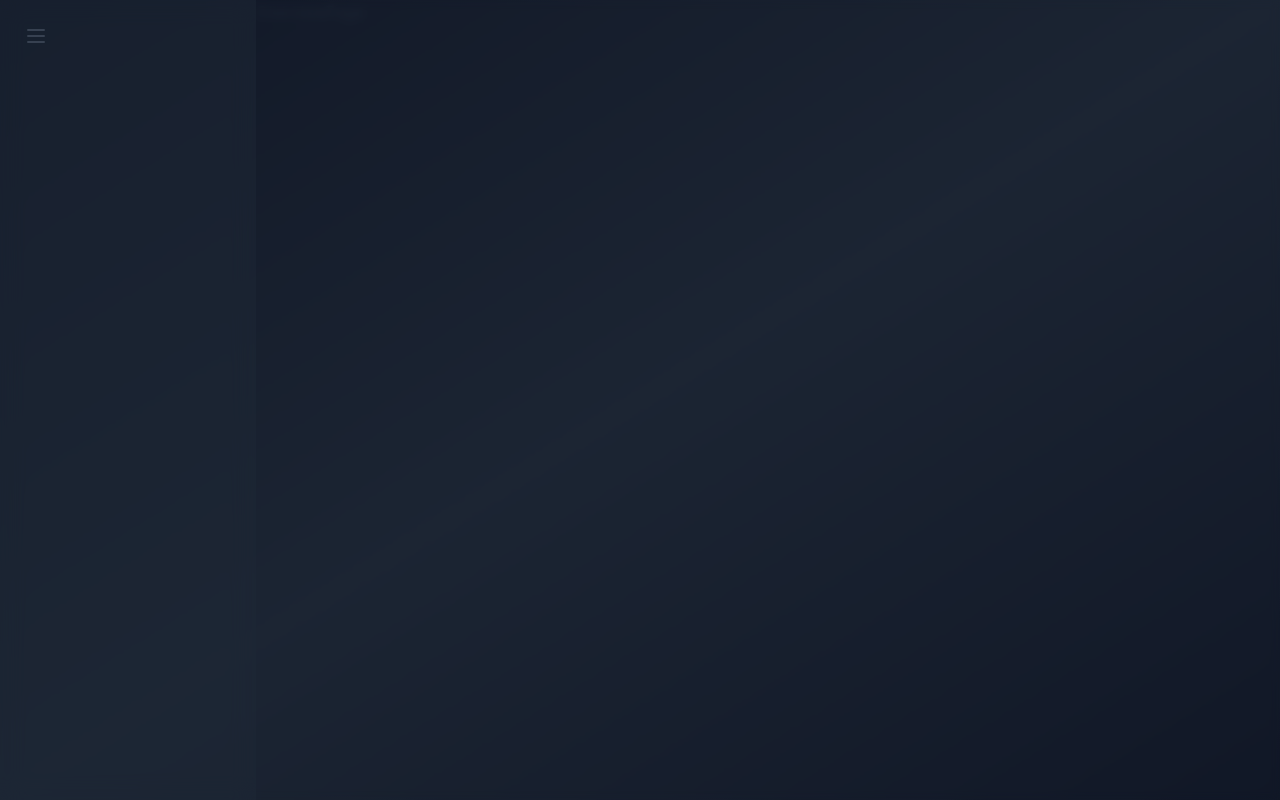
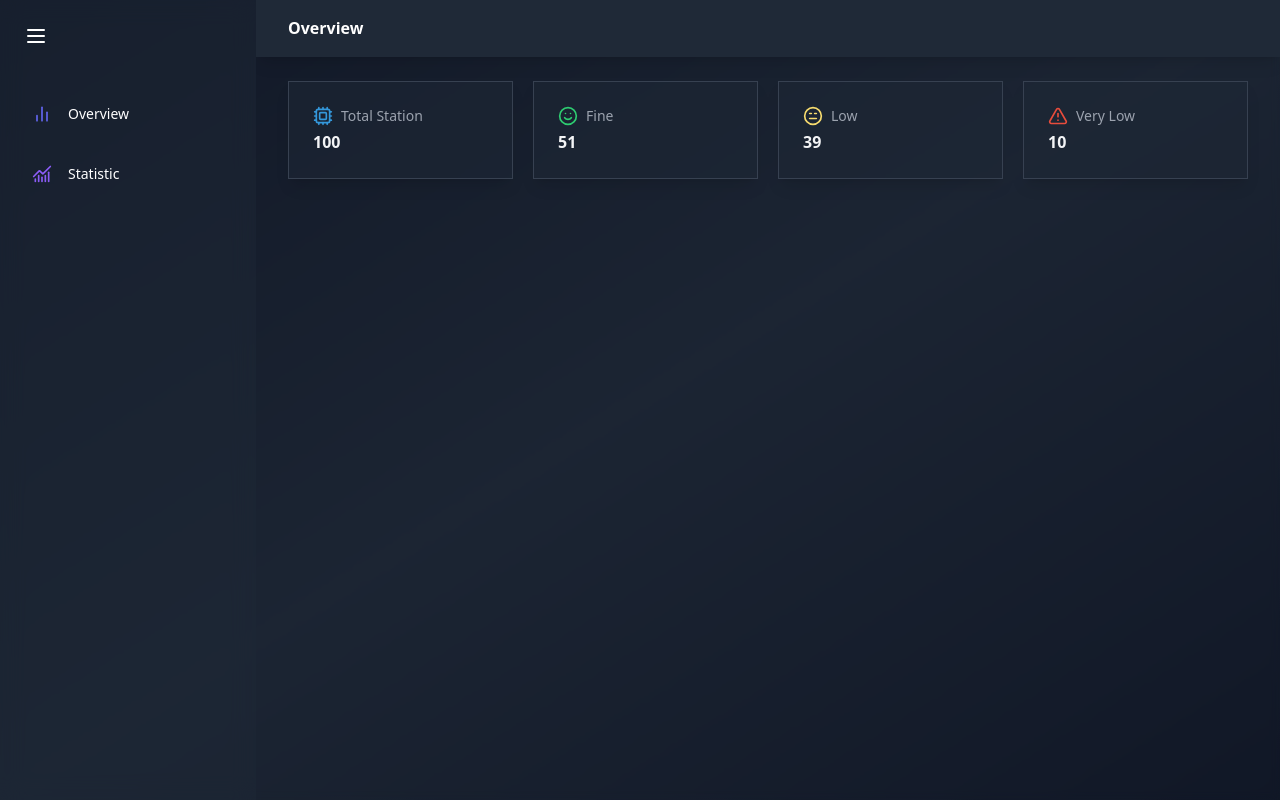
Before and after one commit to Lihour21/ict720-porject-2025, a React (Vite) app in the folder react_app/: page / in a window 1280 px wide. Built offline with nearby package versions, Linux system fonts and the light colour scheme.

Commit message:
Add react web-ui component

```diff
--- a/react_app/src/components/Sidebar.jsx
+++ b/react_app/src/components/Sidebar.jsx
@@ -1,13 +1,14 @@
-import { BarChart2, DollarSign, Settings, Menu } from "lucide-react";
+import { BarChart2, DollarSign, Settings, Menu, ChartNoAxesCombined } from "lucide-react";
 import { useState } from 'react';
-import { motion } from "framer-motion";
+import { AnimatePresence, motion } from "framer-motion";
+import { Link } from "react-router";
 
 const SIDEBAR_ITEMS = [
     {
-        name:"Overview", icon: BarChart2, color: "#6366f1", path: "/",
+        name:"Overview", icon: BarChart2, color: "#6366f1", href: "/",
     },
     {
-        name:"Statistic", icon: DollarSign, color: "#8B5CF6", href: "/statistic"
+        name:"Statistic", icon: ChartNoAxesCombined , color: "#8B5CF6", href: "/statistic"
     }
 ]
 const Sidebar = () => {
@@ -25,8 +26,36 @@ const Sidebar = () => {
                 whileTap={{ scale: 0.9}}
                 onClick={() => setIsSidebarOpen(!isSidebarOpen)}
                 className='p-2 rounded-full hover:bg-gray-700 transition-colors max-w-fit'>
-            <Menu size={24}/>
+                <Menu size={24} color="white"/>
             </motion.button>
+            <nav className='mt-8 flex-glow'>
+                {SIDEBAR_ITEMS.map((item, index) => (
+                    <Link key={item.href} to={item.href}>
+                        <motion.div
+                        className='flex items-center p-4 text-sm font-medium rounded-lg hover:bg-gray-700 transition-colors
+                        mb-2'
+                        >
+                            <item.icon size={20} style={{ color: item.color, minWidth: "20px"}}/>
+                            <AnimatePresence>
+                                {isSidebarOpen && (
+                                    <motion.span
+                                        className='ml-4 whitespace-nowrap'
+                                        initial={{ opacity: 0, width: 0}}
+                                        animate={{ opacity: 1, width: "auto"}}
+                                        exit={{ opacity: 0, width :0 }}
+                                        transition={{ duration: 0.2, dalay: 0.3}}
+                                        >
+                                        <font color = "white">
+                                            {item.name}
+                                        </font>
+                                    </motion.span>
+                                )}
+                            </AnimatePresence>
+                        </motion.div>
+                    </Link>
+                ))}
+
+            </nav>
         </div>
     </motion.div>
   );
--- /dev/null
+++ b/react_app/src/components/common/Header.jsx
@@ -0,0 +1,13 @@
+import React from 'react'
+
+const Header = ({ title }) => {
+  return (
+    <header className='bg-gray-800 backdrop-blur-md  shadow-lg  border-b border-gray-800'>
+        <div className='max-w-7x1 mx-auto py-4 px-4 sm:px-6 lg:px-8'>
+            <h1 className='text=2x1 font-semibold text-white'>{title}</h1>
+        </div>
+    </header>
+  )
+}
+
+export default Header
--- /dev/null
+++ b/react_app/src/components/common/StatCard.jsx
@@ -0,0 +1,23 @@
+import React from 'react'
+import {motion} from "framer-motion"
+
+const StatCard = ({name, icon:Icon , value, color}) => {
+  return (
+    <motion.div
+        className='bg-gray-800 bg-opacity-50 backdrop-blu-md overflow-hidden shadow-lg rounded-x1 border border-gray-700'
+        whileHover={{ y: -5, boxShadow: "0 25px 50px -12px rgba(0, 0, 0, 0.5)"}}
+        >
+        <div className='px-4 py-5 sm:p-6'>
+            <span className='flex item-center text-sm front-medium text-gray-400'>
+                <Icon size={20} className="mr-2" style={{color}} />
+                {name}
+            </span>
+            <p className='mt-1 text-3x1 font-semibold text-gray-100'>
+                {value}
+            </p>
+        </div>
+    </motion.div>
+  )
+}
+
+export default StatCard
--- a/react_app/src/pages/OverviewPage.jsx
+++ b/react_app/src/pages/OverviewPage.jsx
@@ -1,4 +1,25 @@
+import Header from "../components/common/Header";
+import StatCard from "../components/common/StatCard";
+import { motion } from "framer-motion";
+import { Cpu, Smile, Annoyed, TriangleAlert  } from "lucide-react";
+
 const OverviewPage = () => {
-    return <div>OverviewPage</div>;
+    return (<div className='flex-1 overflow-auto relative z-10'>
+            <Header title="Overview" />
+            <main className='max-w-7x1 mx-auto py-6 px-4 lg:px-8'>
+                <motion.div className='grid grid-cols-1 gap-5 sm:grid-cols-2 lg:grid-cols-4 mb-8'
+                initial={{ opacity: 0, y: 20}}
+                animate={{ opacity: 1, y:0}}
+                transition={{ duration: 1}}
+                >
+                    <StatCard name="Total Station" icon={Cpu} value='100' color='#3498db' />
+                    <StatCard name="Fine" icon={Smile} value='51' color='#2ecc71' />
+                    <StatCard name="Low" icon={Annoyed} value='39' color='#f7dc6f' />
+                    <StatCard name="Very Low" icon={TriangleAlert} value='10' color='#e74c3c' />
+                </motion.div>
+
+            </main>
+    </div>
+    )
 };
 export default OverviewPage;
--- a/react_app/src/pages/StatisticPage.jsx
+++ b/react_app/src/pages/StatisticPage.jsx
@@ -1,4 +1,27 @@
+import Header from "../components/common/Header";
+import StatCard from "../components/common/StatCard";
+import { motion } from "framer-motion";
+import { Zap } from "lucide-react";
+
 const StatisticPage = () => {
-    return <div>StatisticPage</div>;
+    return (<div className='flex-1 overflow-auto relative z-10'>
+        <Header title="Statistic" />
+        <main className='max-w-7x1 mx-auto py-6 px-4 lg:px-8'>
+            <motion.div className='grid grid-cols-1 gap-5 sm:grid-cols-2 lg:grid-cols-4 mb-8'
+            initial={{ opacity: 0, y: 20}}
+            animate={{ opacity: 1, y:0}}
+            transition={{ duration: 1}}
+            >
+                <StatCard name="Total Station" icon={Zap} value='100' color='#6366F1' />
+                <StatCard name="Fine" icon={Zap} value='51' color='#6366F1' />
+                <StatCard name="Low" icon={Zap} value='39' color='#6366F1' />
+                <StatCard name="Very Low" icon={Zap} value='10' color='#6366F1' />
+            </motion.div>
+
+        </main>
+</div>
+
+
+    );
 };
 export default StatisticPage;
```
Lines whose indentation alone changed are shown as unchanged.
